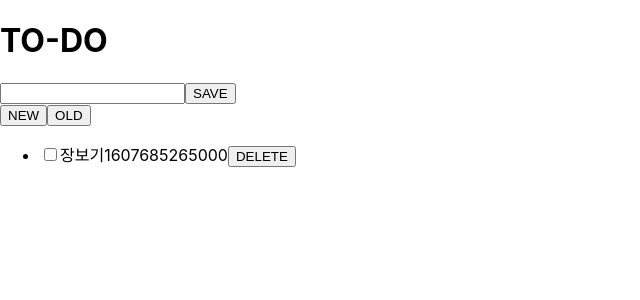
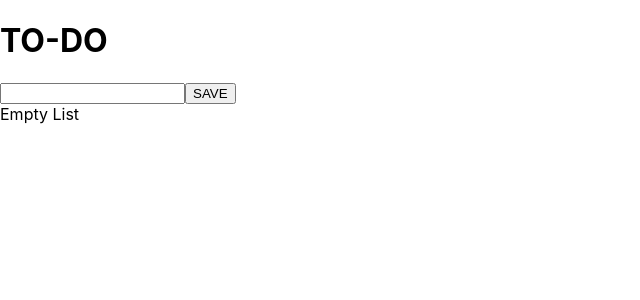
Before and after one commit to jy7123943/practice-recoil, a React (Create React App) app: page / in a window 1280 px wide. Shown: the top 300 px of the page, without its empty margins (0-640 px from the left). Built offline with nearby package versions, Linux system fonts and the light colour scheme.

Commit message:
Add todo list item type declaration

```diff
--- a/src/atoms/index.ts
+++ b/src/atoms/index.ts
@@ -1,18 +1,13 @@
 import { atom } from 'recoil';
+import type { RecoilState } from 'recoil';
+import type { TodoListItem } from './../entity/index';
 
 export const todoTextState = atom({
   key: 'todoTextState',
   default: '',
 });
 
-export const todoListState = atom({
+export const todoListState: RecoilState<TodoListItem[]> = atom({
   key: 'todoListState',
-  default: [
-    {
-      id: 0,
-      todo: '장보기',
-      is_done: false,
-      created_at: new Date().getTime(),
-    }
-  ],
+  default: [] as TodoListItem[],
 });
--- /dev/null
+++ b/src/entity/index.ts
@@ -0,0 +1,6 @@
+export interface TodoListItem {
+  id: string;
+  todo: string;
+  is_done: boolean;
+  created_at: number;
+}
```
